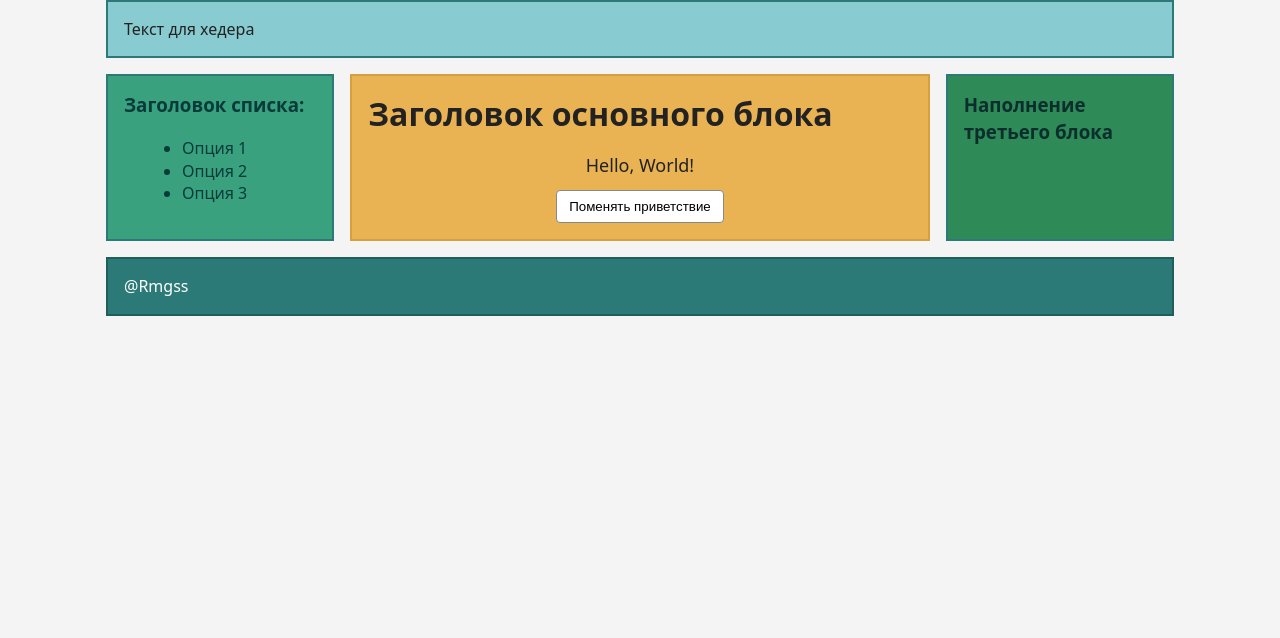
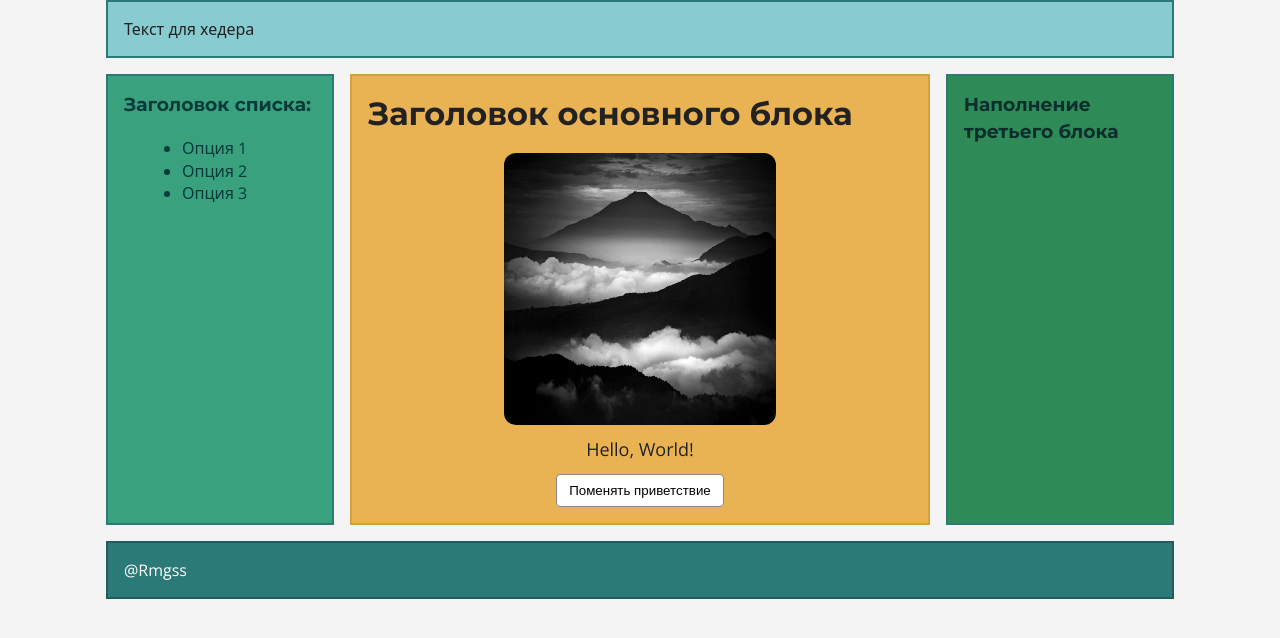
Before and after one commit to Rmgs123/FEFU-Frontend-2025-2, a plain HTML site: page index.html in a window 1280 px wide. Drawn offline with nearby package versions, Linux system fonts and the light colour scheme.

Commit message:
add Google Fonts via CSS vars and an image centered in main panel

```diff
--- a/index.html
+++ b/index.html
@@ -4,6 +4,9 @@
   <meta charset="utf-8" />
   <meta name="viewport" content="width=device-width,initial-scale=1" />
   <title>FEFU Frontend</title>
+  <link rel="preconnect" href="https://fonts.googleapis.com">
+  <link rel="preconnect" href="https://fonts.gstatic.com" crossorigin>
+  <link href="https://fonts.googleapis.com/css2?family=Montserrat:ital,wght@0,100..900;1,100..900&family=Open+Sans:ital,wght@0,300..800;1,300..800&display=swap" rel="stylesheet">
   <link rel="stylesheet" href="styles.css" />
 </head>
 <body>
@@ -23,6 +26,9 @@
 
     <section class="panel panel-center">
       <h1>Заголовок основного блока</h1>
+
+      <img src="media/Hengki Koenjoro.jpg" alt="Иллюстрация" class="Hengki-Koenjoro-img">
+
       <p class="greet">
         <span id="greeting">Hello, World!</span>
       </p>
--- a/styles.css
+++ b/styles.css
@@ -1,11 +1,19 @@
+:root {
+  --title-font-family: "Montserrat", sans-serif;
+  --text-font-family: "Open Sans", system-ui, -apple-system, "Segoe UI", Roboto, Arial, sans-serif;
+}
 
 * { box-sizing: border-box; }
 body {
   margin: 0;
-  font-family: system-ui, -apple-system, Segoe UI, Roboto, Arial, sans-serif;
+  font-family: var(--text-font-family);
   line-height: 1.4;
   background: #f4f4f4;
   color: #222;
+}
+
+h1, h2, h3 {
+  font-family: var(--title-font-family);
 }
 
 .container {
@@ -13,7 +21,6 @@ body {
   margin: 0 auto;
   padding: 16px;
 }
-
 
 /* Выравниваем по ширине блоки */
 .bar {
@@ -111,6 +118,18 @@ button {
   margin: 12px auto 0;
 }
 
+/* Картинка в центральном блоке между H1 и приветствием */
+.panel-center .Hengki-Koenjoro-img {
+  display: block;
+  margin: 12px auto 12px;
+  max-width: 100%;
+  width: clamp(220px, 50%, 520px);
+  border-radius: 12px;
+}
+.panel-center .hero-img:hover {
+  opacity: 0.85;
+}
+
 @media (max-width: 900px) {
   .layout { flex-direction: column; }
   .panel-left, .panel-center, .panel-right { width: 100%; }
```
Also changed, not shown: media/Hengki Koenjoro.jpg (added), 1 other file.
